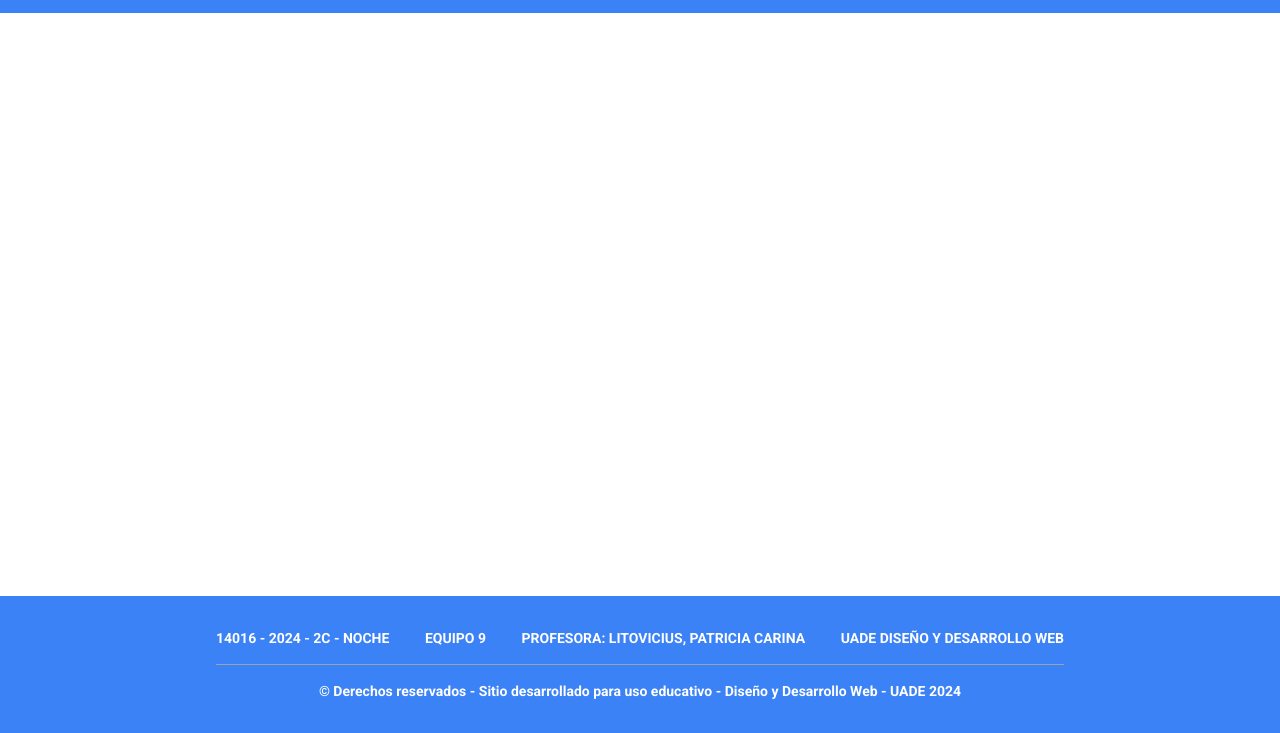
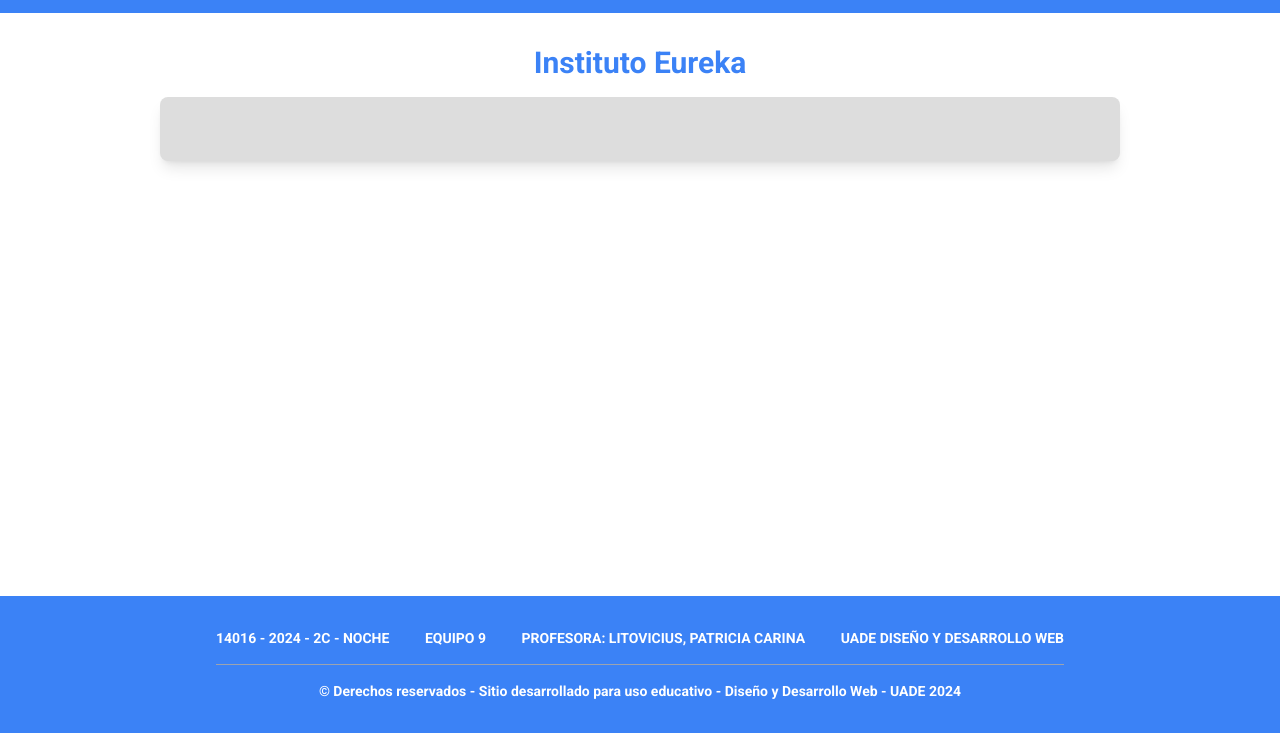
Before and after one commit to Avances-intituto-eureka/avances-instituto-eureka, a plain HTML site: page pages/sitioProyecto.html in a window 1280 px wide. Shown: the part 67-800 px from the top of the page. Drawn offline with nearby package versions, Linux system fonts and the light colour scheme.

Commit message:
Feat - se arregla foto integrante y sitio proyecto

```diff
--- a/pages/sitioProyecto.html
+++ b/pages/sitioProyecto.html
@@ -71,8 +71,15 @@
         </nav>
 
         <main>
-            <section id="intro" class="mb-8">
+            <section id="intro" class="rounded-lg lex flex-col justify-center items-center text-center mx-auto mb-8 p-8 w-full max-w-5xl">
+                <h1 class="text-3xl font-bold text-primary mb-4">
+                    Instituto Eureka
+                </h1>
+                <section id="intro" class="w-full mb-8 bg-background rounded-lg shadow-lg flex flex-col justify-center items-center text-center mx-auto mb-8 p-8 w-full max-w-5xl">
+                    <p class="text-lg">
 
+                    </p>
+                </section>
             </section>
         </main>
 
```
Also changed, not shown: pages/integrantes.html (+2 -2 lines), images/Eze.png (added).
